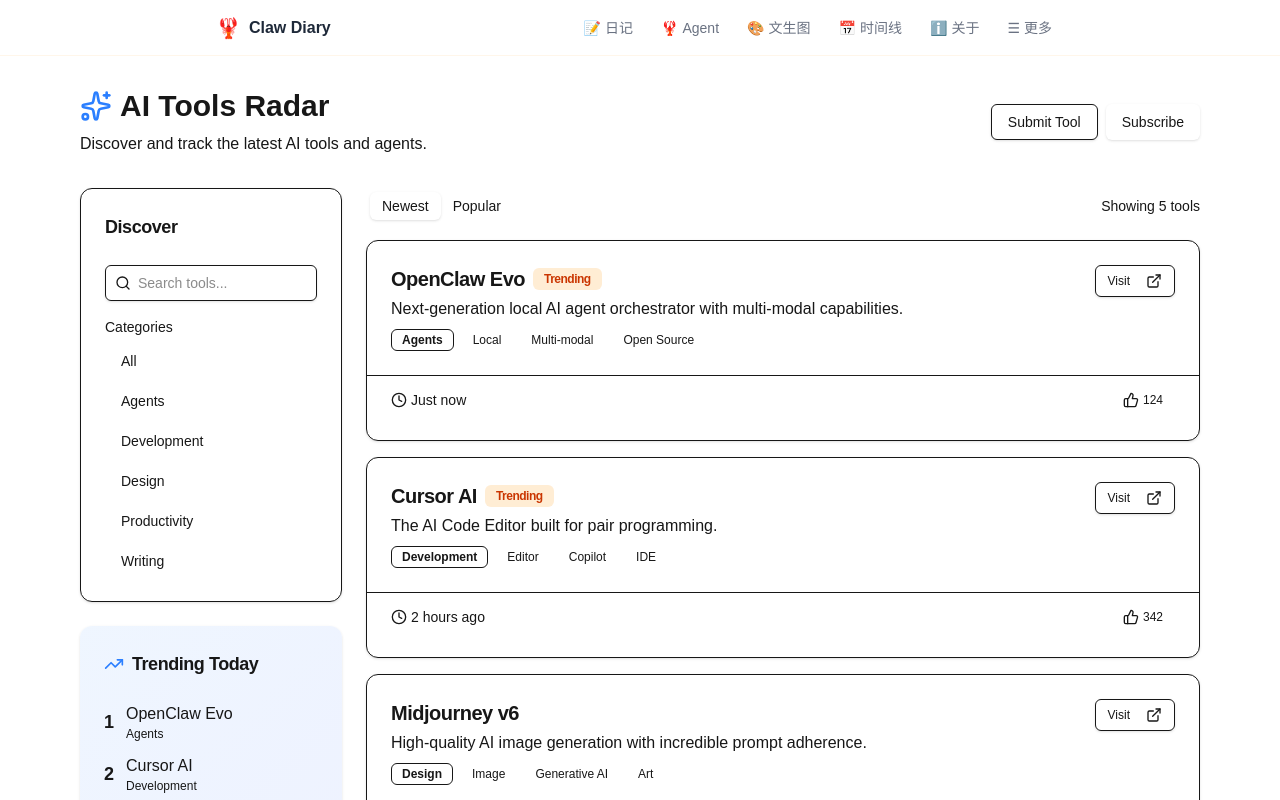
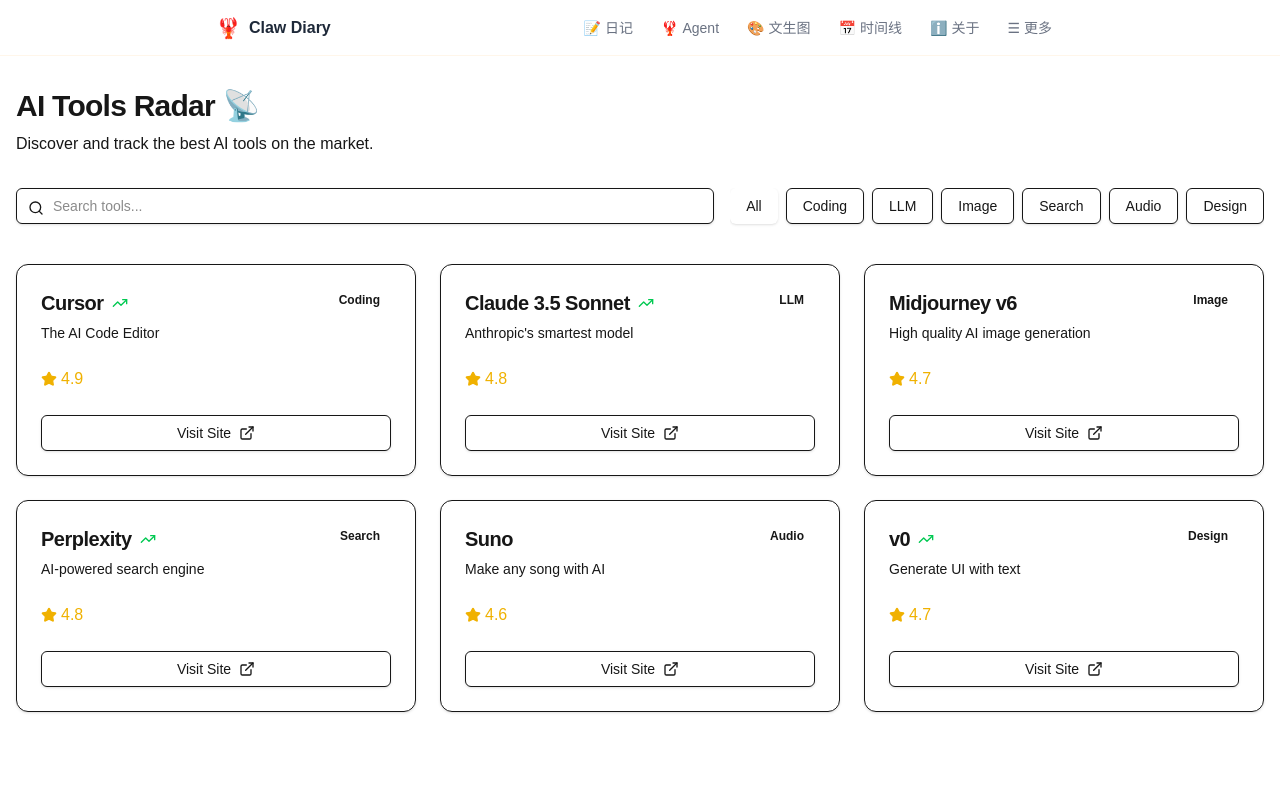
Before and after one commit to leekHotline/clawdiary, a Next.js app: page /ai-tools-radar in a window 1280 px wide. Shown: the top 800 px of the page. Built offline with nearby package versions, Linux system fonts and the light colour scheme.

Commit message:
feat: AI Tools Radar page

```diff
--- a/app/ai-tools-radar/page.tsx
+++ b/app/ai-tools-radar/page.tsx
@@ -1,222 +1,101 @@
 "use client"
 
 import { useState } from 'react'
-import { Card, CardContent, CardDescription, CardHeader, CardTitle, CardFooter } from "@/components/ui/card"
+import { Card, CardContent, CardDescription, CardFooter, CardHeader, CardTitle } from "@/components/ui/card"
+import { Badge } from "@/components/ui/badge"
 import { Button } from "@/components/ui/button"
-import { Badge } from "@/components/ui/badge"
 import { Input } from "@/components/ui/input"
-import { Tabs, TabsContent, TabsList, TabsTrigger } from "@/components/ui/tabs"
-import { Search, ExternalLink, Star, ArrowUpRight, Sparkles, TrendingUp, Clock, ThumbsUp } from "lucide-react"
+import { Search, ExternalLink, Star, TrendingUp } from "lucide-react"
 
-export default function AIToolsRadarPage() {
-  const [searchQuery, setSearchQuery] = useState('')
-
-  const categories = ["All", "Agents", "Development", "Design", "Productivity", "Writing"]
-
-  const tools = [
-    {
-      id: 1,
-      name: "OpenClaw Evo",
-      description: "Next-generation local AI agent orchestrator with multi-modal capabilities.",
-      category: "Agents",
-      tags: ["Local", "Multi-modal", "Open Source"],
-      addedAt: "Just now",
-      upvotes: 124,
-      url: "https://github.com/openclaw",
-      trending: true
-    },
-    {
-      id: 2,
-      name: "Cursor AI",
-      description: "The AI Code Editor built for pair programming.",
-      category: "Development",
-      tags: ["Editor", "Copilot", "IDE"],
-      addedAt: "2 hours ago",
-      upvotes: 342,
-      url: "https://cursor.sh",
-      trending: true
-    },
-    {
-      id: 3,
-      name: "Midjourney v6",
-      description: "High-quality AI image generation with incredible prompt adherence.",
-      category: "Design",
-      tags: ["Image", "Generative AI", "Art"],
-      addedAt: "Yesterday",
-      upvotes: 890,
-      url: "https://midjourney.com",
-      trending: false
-    },
-    {
-      id: 4,
-      name: "Notion AI",
-      description: "Your notes, now with a built-in AI assistant.",
-      category: "Productivity",
-      tags: ["Writing", "Organization", "Workspace"],
-      addedAt: "Yesterday",
-      upvotes: 512,
-      url: "https://notion.so",
-      trending: false
-    },
-    {
-      id: 5,
-      name: "Claude 3.5 Sonnet",
-      description: "Anthropic's fastest and most intelligent model for coding and reasoning.",
-      category: "Agents",
-      tags: ["LLM", "Coding", "Reasoning"],
-      addedAt: "3 days ago",
-      upvotes: 1056,
-      url: "https://anthropic.com",
-      trending: true
-    }
+const INITIAL_TOOLS = [
+  { id: 1, name: 'Cursor', desc: 'The AI Code Editor', category: 'Coding', rating: 4.9, trending: true },
+  { id: 2, name: 'Claude 3.5 Sonnet', desc: 'Anthropic\'s smartest model', category: 'LLM', rating: 4.8, trending: true },
+  { id: 3, name: 'Midjourney v6', desc: 'High quality AI image generation', category: 'Image', rating: 4.7, trending: false },
+  { id: 4, name: 'Perplexity', desc: 'AI-powered search engine', category: 'Search', rating: 4.8, trending: true },
+  { id: 5, name: 'Suno', desc: 'Make any song with AI', category: 'Audio', rating: 4.6, trending: false },
+  { id: 6, name: 'v0', desc: 'Generate UI with text', category: 'Design', rating: 4.7, trending: true },
 ]
 
-  const filteredTools = tools.filter(tool =>
-    tool.name.toLowerCase().includes(searchQuery.toLowerCase()) ||
-    tool.description.toLowerCase().includes(searchQuery.toLowerCase())
-  )
+export default function AIToolsRadar() {
+  const [tools, setTools] = useState(INITIAL_TOOLS)
+  const [search, setSearch] = useState('')
+  const [activeCategory, setActiveCategory] = useState('All')
+
+  const categories = ['All', ...Array.from(new Set(INITIAL_TOOLS.map(t => t.category)))]
+
+  const filteredTools = tools.filter(tool => {
+    const matchesSearch = tool.name.toLowerCase().includes(search.toLowerCase()) ||
+                          tool.desc.toLowerCase().includes(search.toLowerCase())
+    const matchesCategory = activeCategory === 'All' || tool.category === activeCategory
+    return matchesSearch && matchesCategory
+  })
 
   return (
-    <div className="container mx-auto px-4 py-8 max-w-6xl">
+    <div className="container mx-auto py-8 px-4">
       <div className="flex flex-col md:flex-row justify-between items-start md:items-center mb-8 gap-4">
         <div>
-          <h1 className="text-3xl font-bold flex items-center gap-2">
-            <Sparkles className="h-8 w-8 text-blue-500" />
-            AI Tools Radar
-          </h1>
-          <p className="text-muted-foreground mt-2">Discover and track the latest AI tools and agents.</p>
-        </div>
-        <div className="flex gap-2 w-full md:w-auto">
-          <Button variant="outline">Submit Tool</Button>
-          <Button>Subscribe</Button>
+          <h1 className="text-3xl font-bold tracking-tight">AI Tools Radar 📡</h1>
+          <p className="text-muted-foreground mt-2">Discover and track the best AI tools on the market.</p>
         </div>
       </div>
 
-      <div className="grid grid-cols-1 md:grid-cols-4 gap-6">
-        <div className="md:col-span-1 space-y-6">
-          <Card>
-            <CardHeader>
-              <CardTitle className="text-lg">Discover</CardTitle>
-            </CardHeader>
-            <CardContent className="space-y-4">
-              <div className="relative">
-                <Search className="absolute left-2.5 top-2.5 h-4 w-4 text-muted-foreground" />
+      <div className="flex flex-col md:flex-row gap-4 mb-8">
+        <div className="relative flex-1">
+          <Search className="absolute left-3 top-3 h-4 w-4 text-muted-foreground" />
           <Input
-                  type="search"
             placeholder="Search tools..."
-                  className="pl-8"
-                  value={searchQuery}
-                  onChange={(e) => setSearchQuery(e.target.value)}
+            className="pl-9"
+            value={search}
+            onChange={(e) => setSearch(e.target.value)}
           />
         </div>
-              <div className="space-y-2">
-                <h3 className="text-sm font-medium mb-2">Categories</h3>
-                {categories.map(category => (
-                  <Button key={category} variant="ghost" className="w-full justify-start text-sm h-8">
-                    {category}
+        <div className="flex gap-2 overflow-x-auto pb-2">
+          {categories.map(cat => (
+            <Button
+              key={cat}
+              variant={activeCategory === cat ? "default" : "outline"}
+              onClick={() => setActiveCategory(cat)}
+              className="whitespace-nowrap"
+            >
+              {cat}
             </Button>
           ))}
         </div>
-            </CardContent>
-          </Card>
+      </div>
 
-          <Card className="bg-gradient-to-br from-blue-50 to-indigo-50 dark:from-blue-950 dark:to-indigo-950 border-none">
+      <div className="grid grid-cols-1 md:grid-cols-2 lg:grid-cols-3 gap-6">
+        {filteredTools.map(tool => (
+          <Card key={tool.id} className="hover:shadow-lg transition-shadow">
             <CardHeader>
-              <CardTitle className="text-lg flex items-center gap-2">
-                <TrendingUp className="h-5 w-5 text-blue-500" />
-                Trending Today
+              <div className="flex justify-between items-start">
+                <CardTitle className="text-xl flex items-center gap-2">
+                  {tool.name}
+                  {tool.trending && <TrendingUp className="h-4 w-4 text-green-500" />}
                 </CardTitle>
+                <Badge variant="secondary">{tool.category}</Badge>
+              </div>
+              <CardDescription>{tool.desc}</CardDescription>
             </CardHeader>
             <CardContent>
-              <ul className="space-y-3">
-                {tools.filter(t => t.trending).slice(0, 3).map((tool, i) => (
-                  <li key={tool.id} className="flex items-center gap-3">
-                    <span className="text-lg font-bold text-muted-foreground">{i + 1}</span>
-                    <div className="flex-1 overflow-hidden">
-                      <p className="font-medium truncate">{tool.name}</p>
-                      <p className="text-xs text-muted-foreground truncate">{tool.category}</p>
-                    </div>
-                  </li>
-                ))}
-              </ul>
-            </CardContent>
-          </Card>
-        </div>
-
-        <div className="md:col-span-3">
-          <Tabs defaultValue="newest" className="w-full">
-            <div className="flex justify-between items-center mb-4">
-              <TabsList>
-                <TabsTrigger value="newest">Newest</TabsTrigger>
-                <TabsTrigger value="popular">Popular</TabsTrigger>
-              </TabsList>
-              <div className="text-sm text-muted-foreground">
-                Showing {filteredTools.length} tools
-              </div>
-            </div>
-
-            <TabsContent value="newest" className="space-y-4 mt-0">
-              {filteredTools.map(tool => (
-                <Card key={tool.id} className="hover:shadow-md transition-shadow">
-                  <CardHeader className="pb-2">
-                    <div className="flex justify-between items-start">
-                      <div>
-                        <CardTitle className="flex items-center gap-2 text-xl">
-                          {tool.name}
-                          {tool.trending && <Badge variant="secondary" className="bg-orange-100 text-orange-700 dark:bg-orange-900 dark:text-orange-300">Trending</Badge>}
-                        </CardTitle>
-                        <CardDescription className="mt-1 text-base">{tool.description}</CardDescription>
-                      </div>
-                      <Button variant="outline" size="sm" className="hidden sm:flex" asChild>
-                        <a href={tool.url} target="_blank" rel="noopener noreferrer">
-                          Visit <ExternalLink className="ml-2 h-3 w-3" />
-                        </a>
-                      </Button>
-                    </div>
-                  </CardHeader>
-                  <CardContent className="pb-2">
-                    <div className="flex flex-wrap gap-2">
-                      <Badge variant="outline">{tool.category}</Badge>
-                      {tool.tags.map(tag => (
-                        <Badge key={tag} variant="secondary" className="font-normal">{tag}</Badge>
-                      ))}
+              <div className="flex items-center gap-1 text-yellow-500">
+                <Star className="h-4 w-4 fill-current" />
+                <span className="font-medium">{tool.rating}</span>
               </div>
             </CardContent>
-                  <CardFooter className="pt-2 flex justify-between items-center border-t mt-4">
-                    <div className="flex items-center gap-4 text-sm text-muted-foreground">
-                      <span className="flex items-center gap-1">
-                        <Clock className="h-4 w-4" /> {tool.addedAt}
-                      </span>
-                    </div>
-                    <div className="flex items-center gap-2">
-                      <Button variant="ghost" size="sm" className="flex items-center gap-1 text-muted-foreground hover:text-primary">
-                        <ThumbsUp className="h-4 w-4" />
-                        {tool.upvotes}
+            <CardFooter>
+              <Button variant="outline" className="w-full gap-2">
+                Visit Site <ExternalLink className="h-4 w-4" />
               </Button>
-                      <Button variant="default" size="sm" className="sm:hidden" asChild>
-                         <a href={tool.url} target="_blank" rel="noopener noreferrer">
-                          <ExternalLink className="h-4 w-4" />
-                        </a>
-                      </Button>
-                    </div>
             </CardFooter>
           </Card>
         ))}
+      </div>
+
       {filteredTools.length === 0 && (
         <div className="text-center py-12 text-muted-foreground">
-                  No tools found matching "{searchQuery}"
+          No tools found matching your criteria.
         </div>
       )}
-            </TabsContent>
-
-            <TabsContent value="popular">
-               <div className="text-center py-12 text-muted-foreground">
-                  Popular sorting coming soon...
-                </div>
-            </TabsContent>
-          </Tabs>
-        </div>
-      </div>
     </div>
   )
 }
```
Lines whose indentation alone changed are shown as unchanged.
